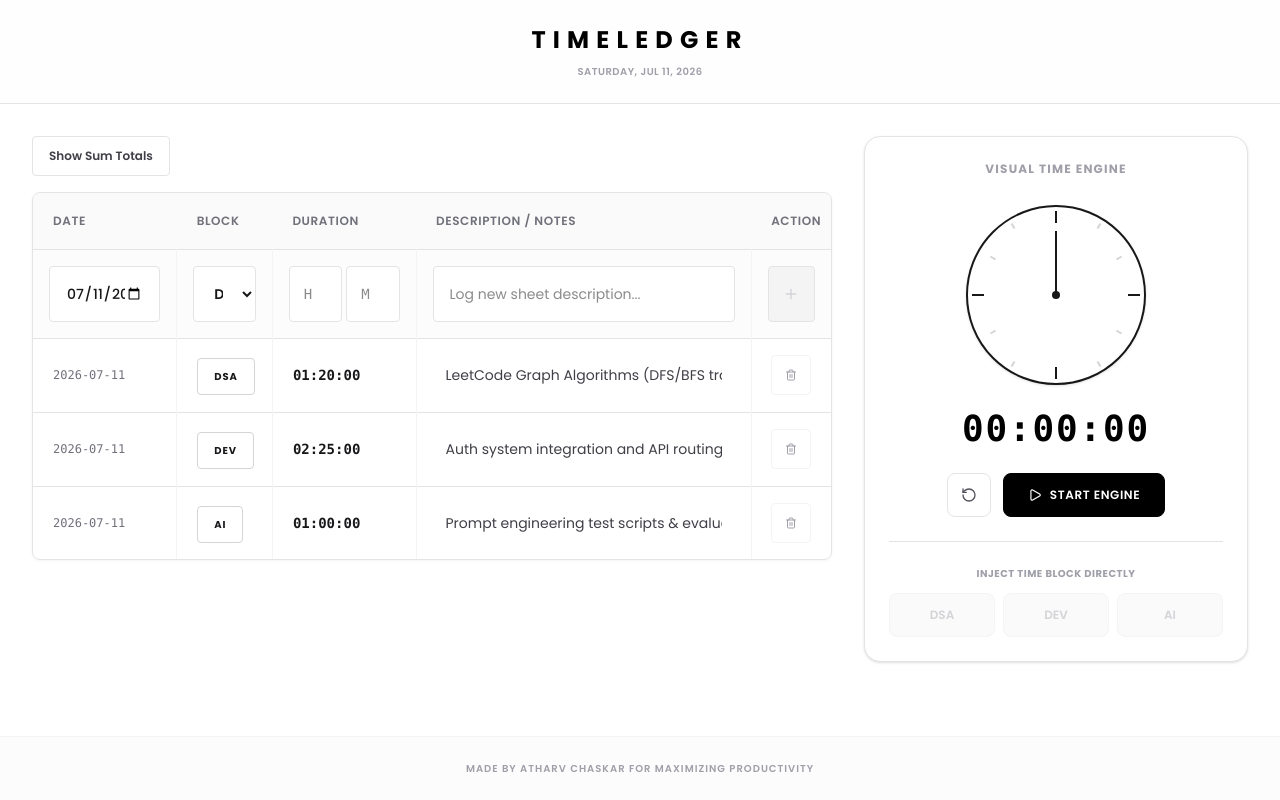
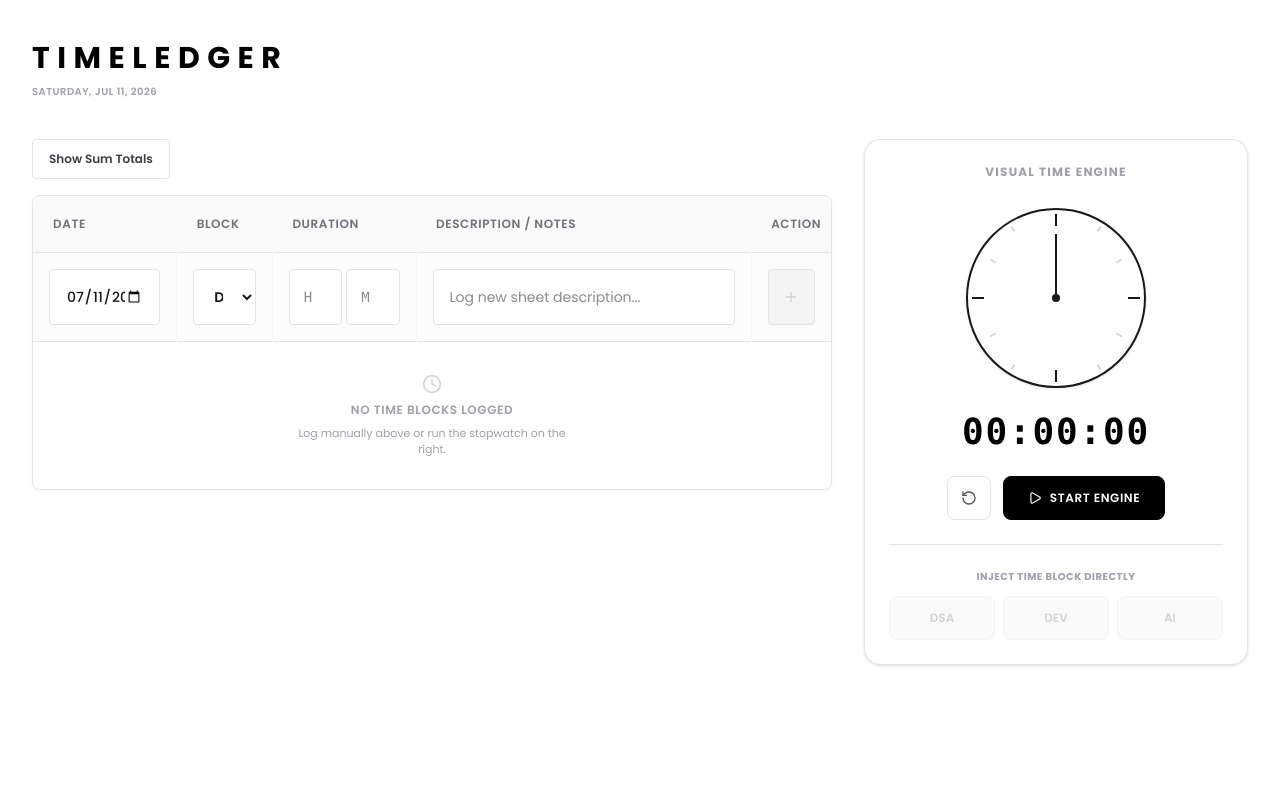
Before and after one commit to Atharvchaskar008/My-productivity-tracker-, a React (Vite) app: page / in a window 1280 px wide. Built offline with nearby package versions, Linux system fonts and the light colour scheme.

Commit message:
Remove mock data, refine header layout, and remove footer.

```diff
--- a/src/App.jsx
+++ b/src/App.jsx
@@ -29,32 +29,8 @@ export default function App() {
         console.error("Failed to parse cached logs:", e);
         return [];
       }
-    } else {
-      // Default Mock Data in Excel Spreadsheet format
-      return [
-        {
-          id: 'mock-1',
-          date: todayStr,
-          block: 'DSA',
-          duration: 4800, // 1h 20m
-          note: 'LeetCode Graph Algorithms (DFS/BFS traversals)'
-        },
-        {
-          id: 'mock-2',
-          date: todayStr,
-          block: 'DEV',
-          duration: 8700, // 2h 25m
-          note: 'Auth system integration and API routing endpoints'
-        },
-        {
-          id: 'mock-3',
-          date: todayStr,
-          block: 'AI',
-          duration: 3600, // 1h 00m
-          note: 'Prompt engineering test scripts & evaluation metrics'
-        }
-      ];
     }
+    return [];
   });
 
   // Stopwatch state
@@ -217,20 +193,19 @@ export default function App() {
   return (
     <div className="min-h-screen bg-white text-zinc-900 flex flex-col font-sans transition-colors duration-300 overflow-x-hidden">
 
-      {/* HEADER SECTION (MINIMALIST) */}
-      <header className="border-b border-zinc-200 py-6 px-6 sm:px-8 bg-zinc-50/30">
-        <div className="max-w-[1500px] mx-auto flex flex-col items-center justify-center">
-          <h1 className="text-xl sm:text-2xl font-bold tracking-[0.3em] text-black uppercase text-center">
+      <main className="flex-1 max-w-[1500px] w-full mx-auto px-6 sm:px-8 pt-8 sm:pt-10 pb-8 min-w-0">
+
+        {/* PAGE HEADER — aligned with content grid */}
+        <header className="mb-8 lg:mb-10">
+          <h1 className="text-2xl sm:text-3xl font-bold tracking-[0.25em] text-black uppercase">
             TIMELEDGER
           </h1>
-          <div className="text-[10px] text-zinc-400 font-semibold tracking-wider uppercase mt-2">
+          <p className="text-[10px] text-zinc-400 font-semibold tracking-wider uppercase mt-2">
             {new Date().toLocaleDateString('en-US', { weekday: 'long', month: 'short', day: 'numeric', year: 'numeric' })}
-          </div>
-        </div>
-      </header>
+          </p>
+        </header>
 
-      {/* TWO-COLUMN GRID LAYOUT (ADHERING TO 8PT GRID & INWARD COLLAPSE) */}
-      <main className="flex-1 max-w-[1500px] w-full mx-auto p-6 sm:p-8 grid grid-cols-1 lg:grid-cols-12 gap-8 min-w-0">
+        <div className="grid grid-cols-1 lg:grid-cols-12 gap-8 min-w-0">
 
         {/* LEFT COLUMN (8 COLS): EXCEL SPREADSHEET TABLE */}
         <section className="lg:col-span-8 order-1 lg:order-1 flex flex-col space-y-4 min-w-0">
@@ -556,12 +531,8 @@ export default function App() {
 
         </section>
 
+        </div>
       </main>
-
-      {/* FOOTER */}
-      <footer className="border-t border-zinc-100 py-6 text-center text-[10px] text-zinc-400 uppercase tracking-widest font-semibold bg-zinc-50/50">
-         Made by Atharv Chaskar for maximizing productivity
-      </footer>
 
     </div>
   );
```
